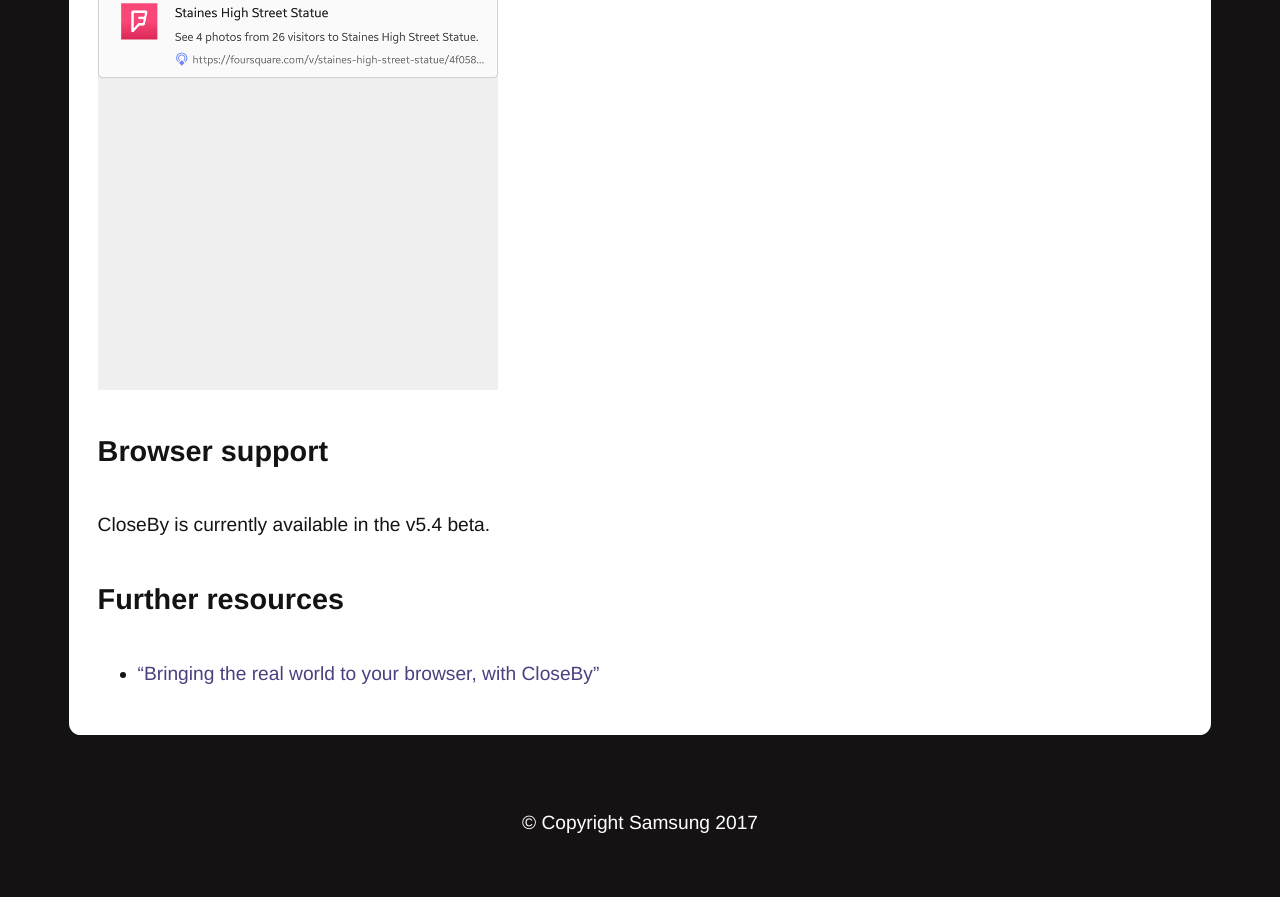
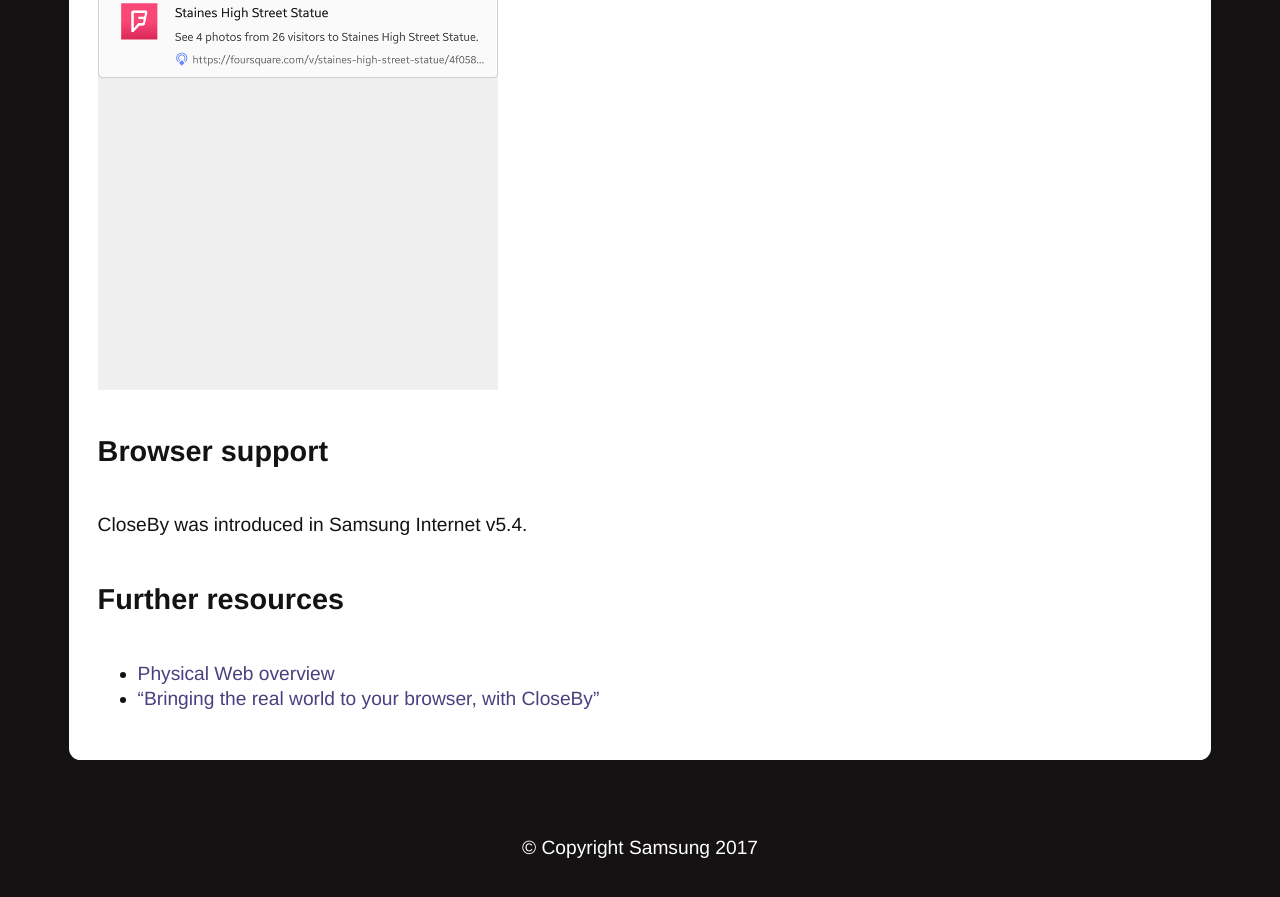
Before and after one commit to SamsungInternet/homepage-archive, a Jekyll site: the page built from docs/closeby.md, in a window 1280 px wide and 900 px high, scrolled down 1552 px. Shown: the top 897 px of the window. Built offline with Jekyll 4.4.1, drawn with Linux system fonts in a browser that asks for light colours; before the commit the page ends 2427 px from its top, so only the background shows below that.

Commit message:
Add Physical eb doc

```diff
--- a/docs/closeby.md
+++ b/docs/closeby.md
@@ -15,8 +15,9 @@ While enabled, you may receive a silent notification when a nearby beacon is det
 
 ## Browser support
 
-CloseBy is currently available in the v5.4 beta.
+CloseBy was introduced in Samsung Internet v5.4.
 
 ## Further resources
 
+* [Physical Web overview](/docs/physical-web)
 * ["Bringing the real world to your browser, with CloseBy"](https://medium.com/samsung-internet-dev/bringing-the-real-world-to-your-browser-with-closeby-830cd162547e)
```
Also changed, not shown: docs/index.md (+3 -0 lines), docs/physical-web.md (added, +31 -0 lines).
